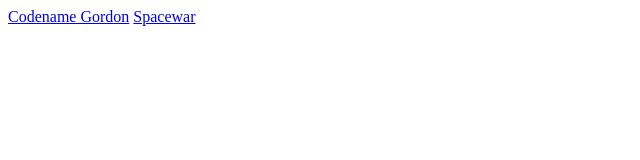
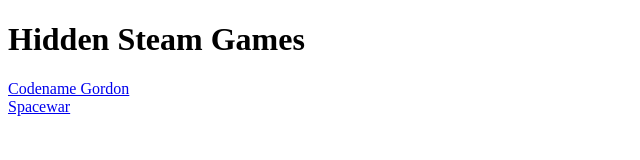
Before and after one commit to OddieOldDev/OddieOldDev.github.io, a plain HTML site: page HiddenSteamGames.html in a window 1280 px wide. Shown: the whole page, without its empty margins (0-640 px from the left). Drawn offline with Linux system fonts and the light colour scheme.

Commit message:
Update HiddenSteamGames.html

```diff
--- a/HiddenSteamGames.html
+++ b/HiddenSteamGames.html
@@ -6,7 +6,9 @@
     <title>Hidden Steam Games</title>
 </head>
 <body>
+    <h1>Hidden Steam Games</h1>
     <a href="steam://install/92">Codename Gordon</a>
+    <br>
     <a href="steam://install/480">Spacewar</a>
 </body>
 </html>
```
